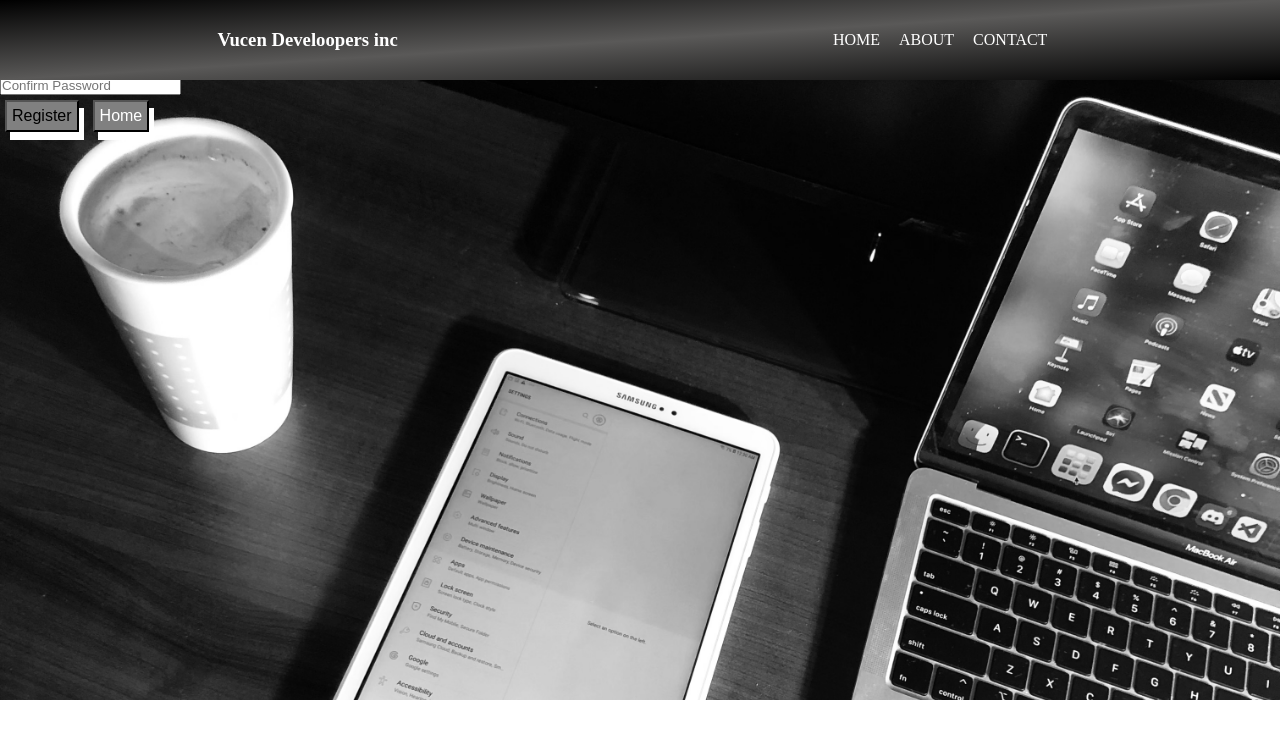
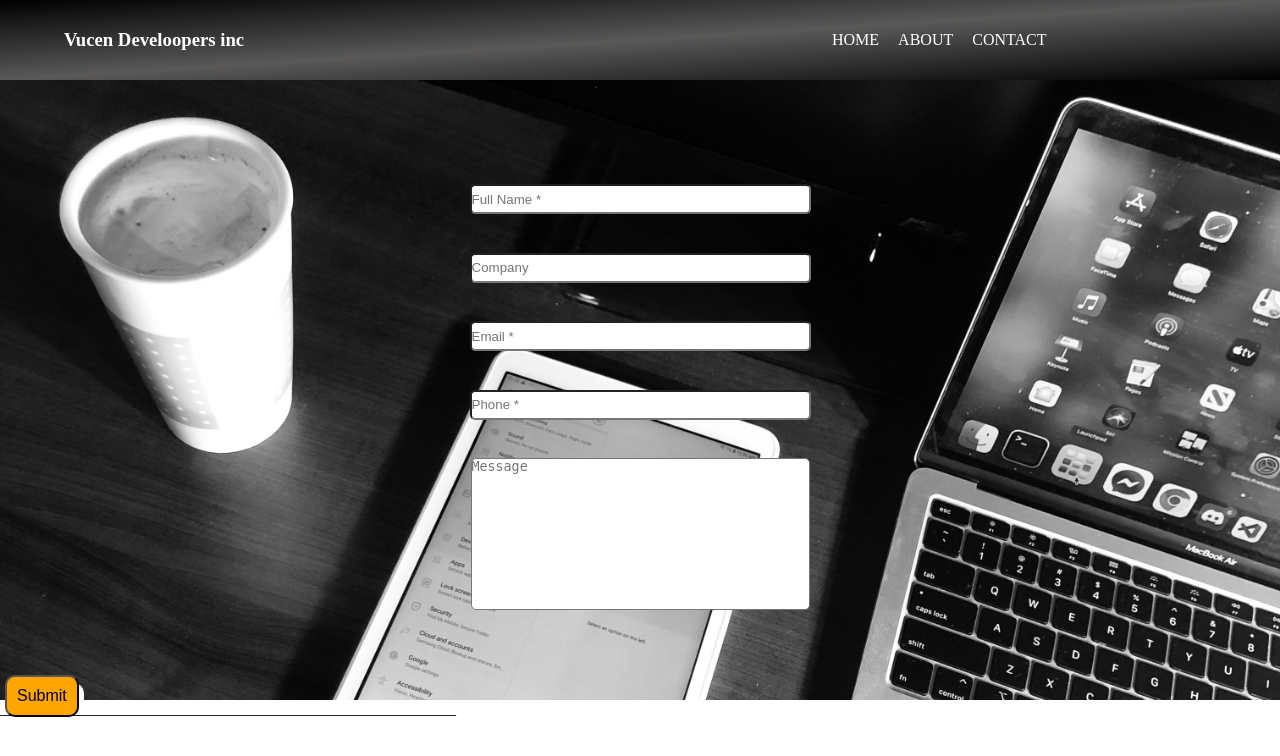
Before and after one commit to ivana-vucenovic/Vucen-Developers-Website, a Django app: page /contact in a window 1280 px wide. Shown: the top 756 px of the page. Run offline with Django 3.2, Linux system fonts and the light colour scheme.

Commit message:
position relative and fixed

```diff
--- a/draskoWebsiteApp/static/CSS/contact.css
+++ b/draskoWebsiteApp/static/CSS/contact.css
@@ -6,21 +6,33 @@
 #navbar {
     width: 100%;
     position: fixed;
+    z-index: 90;
     height: 10%;
     background-image: linear-gradient(to bottom right, black,rgb(90, 89, 88),black);
     color: white;
     display: flex;
     align-items: center;
-    justify-content: space-around;
+}
+#companyName {
+    width: 50%;
+    padding-left: 5%;
+}
+.container {
+    width: 50%;
+}
+.container ul{
+    padding-left: 30%;
+    list-style: none;
+
 }
 .container li{
-    display: inline;
+    display:inline;
 }
-
 .container a{
     color: white;
     text-decoration: none;
     padding-right: 15px;
+
 }
 .contactForm {
     width: 100%;
@@ -31,27 +43,32 @@
     background-attachment: fixed;
 
 }
-#reg{
-    display: block;
-    margin-left: auto;
-    margin-right: auto;
-    padding-left: 405px;
-    padding-top: 40px;
+.btn{
+    background-color: orange;
+    color: black;
+    box-shadow: 5px 8px white;
+    font-size: medium;
+    padding: 10px;
+    margin: 5px;
+    border-radius: 10px;
+}
+.submitButton {
+    padding-right: 0;
+}
+.row {
+    position: relative;
+    z-index: 80;
+    text-align: center;
+    padding-top: 10%;
+}
+.contactInfo {
+    margin: 3%;
+}
+.contactText {
+    height: 30px;
+    border-radius: 5px;
+}
+.contactMessage {
+    border-radius: 5px;
 
 }
-.register{
-    padding: 10px;
-    width: 450px;
-}
-.btn{
-    background-color: gray;
-    box-shadow: 5px 8px white;
-    font-size: medium;
-    padding: 5px;
-    margin: 5px;
-}
-.btn a{
-    color: white;
-    font-family: fantasy;
-    text-decoration: none;
-}
--- a/draskoWebsiteApp/templates/contact.html
+++ b/draskoWebsiteApp/templates/contact.html
@@ -22,41 +22,51 @@
             </div>
         </nav>
 
-        <!-- <div class="contactForm"> -->
-            <!-- <p class="text text-desc-2 text-desc fz-17 mb-1">Fill in your ....</p> -->
+        <div class="contactForm">
+            {% if messages %}
+            <ul>
+                {% for message in messages %}
+                <li>{{message}}</li>
+                {% endfor %}
+            </ul>
+            {% endif %}
+            <form id = "con" action = "/contactUs" method ="POST">
+                {% csrf_token %}
 
-            <!-- <div class="row"> -->
+            <p class="contactFormTitle">Fill in your ....</p>
 
-                <!-- <div class="col-lg-6"> -->
-                    <!-- <input type="text" size="40" class="form-control mb-2" placeholder="Full Name *" required="" data-val="true" data-val-required="Please enter your name." id="Name" name="Name" value=""> -->
-                <!-- </div> -->
-                <!-- <div class="col-lg-6"> -->
-                    <!-- <input type="text" size="40" class="form-control mb-2" placeholder="Company" id="Company" name="Company" value=""> -->
-                <!-- </div> -->
-                <!-- <div class="col-lg-6"> -->
-                    <!-- <input type="email" size="40" class="form-control mb-2" placeholder="Email *" required="" data-val="true" data-val-email="Please enter a valid e-mail address." data-val-required="Please enter your e-mail." id="Email" name="Email" value=""> -->
-                <!-- </div> -->
-                <!-- <div class="col-lg-6"> -->
-                    <!-- <input type="tel" size="40" class="form-control mb-2" placeholder="Phone *" required="" data-val="true" data-val-required="Please enter your phone." id="Phone" name="Phone" value=""> -->
-                <!-- </div> -->
-                <!-- <div class="col-lg-12"> -->
-                    <!-- <textarea cols="40" rows="10" class="form-textarea mb-2" placeholder="Message" style="resize: none;" id="Message" name="Message"></textarea> -->
-                <!-- </div> -->
-            <!-- </div> -->
+            <div class="row">
 
-            <!-- <br> -->
+                <div class="contactInfo">
+                    <input type="text" size="40" class="contactText" placeholder="Full Name *" required="" data-val="true" data-val-required="Please enter your name." id="Name" name="Name" value="">
+                </div>
+                <div class="col-lg-6">
+                    <input type="text" size="40" class="contactText" placeholder="Company" id="Company" name="Company" value="">
+                </div>
+                <div class="contactInfo">
+                    <input type="email" size="40" class="contactText" placeholder="Email *" required="" data-val="true" data-val-email="Please enter a valid e-mail address." data-val-required="Please enter your e-mail." id="Email" name="Email" value="">
+                </div>
+                <div class="contactInfo">
+                    <input type="tel" size="40" class="contactText" placeholder="Phone *" required="" data-val="true" data-val-required="Please enter your phone." id="Phone" name="Phone" value="">
+                </div>
+                <div class="contactInfo">
+                    <textarea cols="40" rows="10" class="contactMessage" placeholder="Message" style="resize: none;" id="Message" name="Message"></textarea>
+                </div>
+            </div>
 
-            <!-- <div class="mt-2 mt-sm-4 text-center text-lg-right"> -->
-            <!-- </div><button type="submit" class="btn btn-primary" data-action="submit"> -->
-                <!-- Submit -->
-            <!-- </button> -->
-            <!-- </div> -->
+            <br>
 
-        <!-- </div> -->
+            <div class="submitButton">
+            </div><button type="submit" class="btn btn-primary" data-action="submit">
+                Submit
+            </button>
+            </div>
 
-        <!-- <p>_________________________________________________________</p> -->
+        </div>
 
-        <div class="contactForm">
+        <p>_________________________________________________________</p>
+
+        <!-- <div class="contactForm">
             {% if messages %}
             <ul>
                 {% for message in messages %}
@@ -85,7 +95,7 @@
                 <button class="btn btn-warning">Register</button>
                 <button class="btn btn-primary"><a href="/home">Home</a></button>
         </div>
-
+ -->
 
 
 
```
Also changed, not shown: draskoWebsiteApp/static/CSS/index.css (+26 -43 lines), draskoWebsiteApp/templates/index.html (+5 -8 lines).
